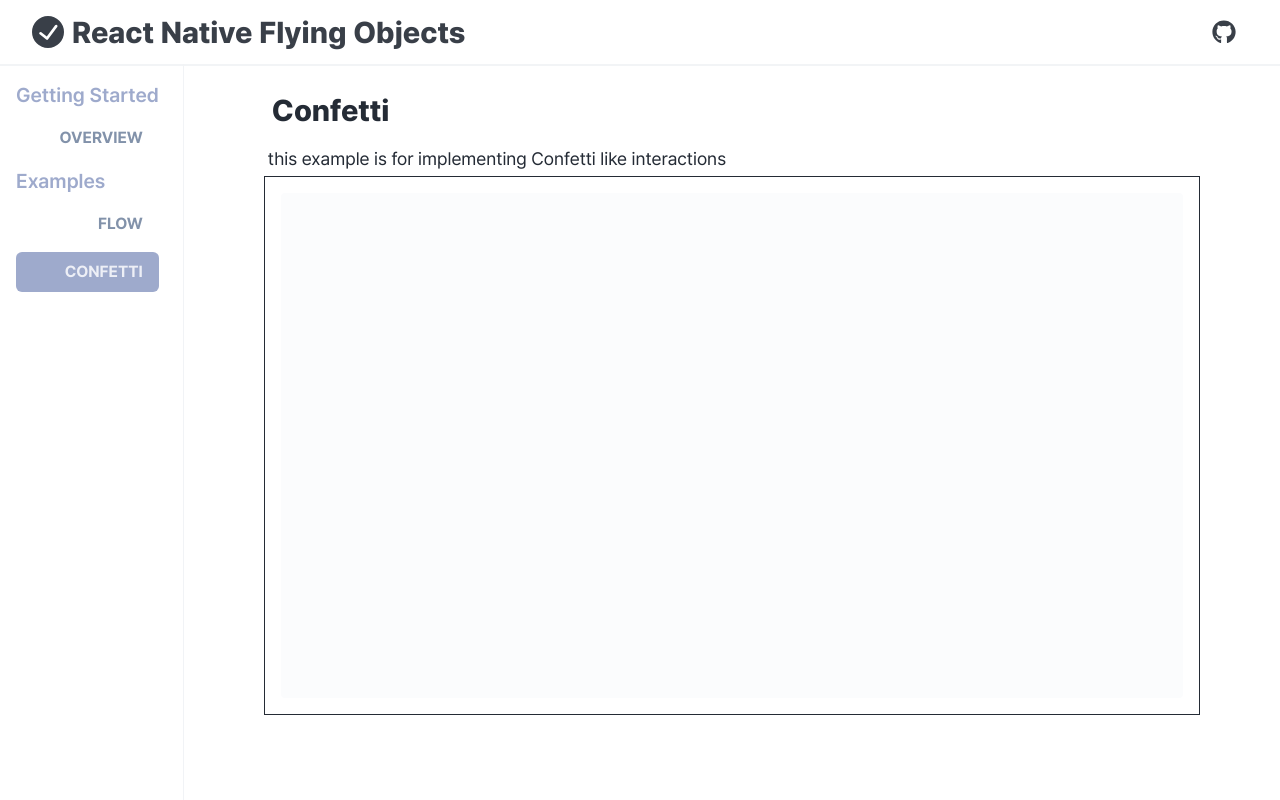
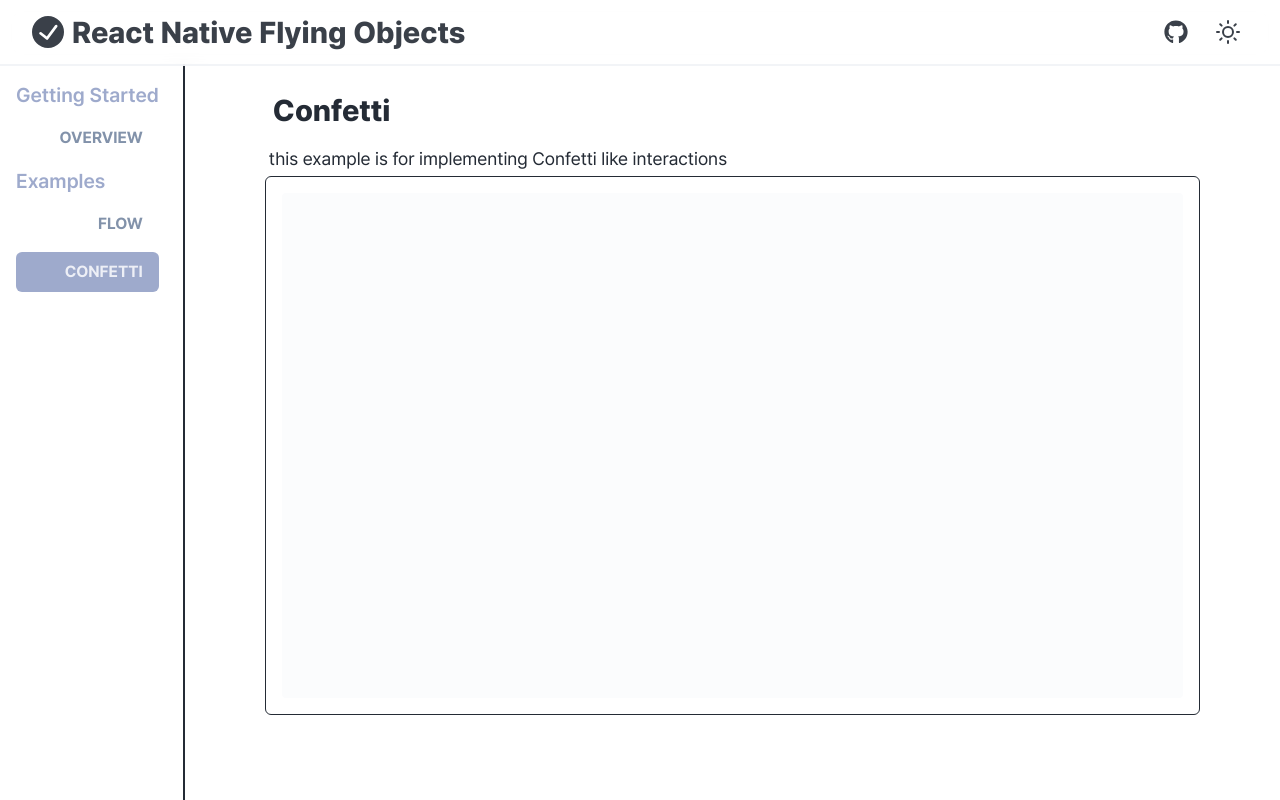
Before and after one commit to ysh4296/react-native-flying-object-pages, a Next.js app: page /docs/Confetti in a window 1280 px wide. Built offline with nearby package versions, Linux system fonts and the light colour scheme.

Commit message:
add responsive ui & dark mode

```diff
--- a/mdx-components.tsx
+++ b/mdx-components.tsx
@@ -1,8 +1,9 @@
-import { ListItem, Text, UnorderedList } from '@chakra-ui/react';
+import { Box, ListItem, Text, UnorderedList } from '@chakra-ui/react';
 import type { MDXComponents } from 'mdx/types';
-import { CopyBlock } from 'react-code-blocks';
 import code from 'content/code';
 import SnackBox from '@component/SnackBox';
+import CodeBlock from '@component/CodeBlock';
+import { layerStyles } from '@theme/layerStyle';
 
 export function useMDXComponents(components?: MDXComponents): MDXComponents {
   return {
@@ -41,8 +42,12 @@
       return <ListItem>{children}</ListItem>;
     },
     CopyBlock: (properties) => {
-      // @ts-ignore
-      return <CopyBlock {...properties} text={code[properties.text]} />;
+      return (
+        <Box p={2} borderRadius="md" border="1px solid" overflowX="auto">
+          {/** @ts-ignore */}
+          <CodeBlock {...properties} text={code[properties.text]} />
+        </Box>
+      );
     },
     SnackBox: (properties) => {
       return <SnackBox {...properties} />;
--- a/src/app/docs/layout.tsx
+++ b/src/app/docs/layout.tsx
@@ -10,7 +10,7 @@
         width="100%"
         height="100%"
         overflowY="auto"
-        borderLeft="solid 1px"
+        borderLeft={['none', 'none', 'solid 2px']}
         borderColor="gray.100"
       >
         {children}
--- a/src/app/page.tsx
+++ b/src/app/page.tsx
@@ -2,8 +2,6 @@
 
 import Description from '@component/landing/Description';
 import Home from '@component/landing/Home';
-// import SnackBox from '@component/SnackBox';
-// import GettingStarted from '../markdown/gettingStarted.mdx';
 
 export default function App() {
   return (
--- a/src/app/providers.tsx
+++ b/src/app/providers.tsx
@@ -1,9 +1,14 @@
 // app/providers.tsx
 'use client';
 
-import { ChakraProvider } from '@chakra-ui/react';
+import { ChakraProvider, ColorModeScript } from '@chakra-ui/react';
 import { theme } from 'theme/theme';
 
 export function Providers({ children }: { children: React.ReactNode }) {
-  return <ChakraProvider theme={theme}>{children}</ChakraProvider>;
+  return (
+    <ChakraProvider theme={theme}>
+      <ColorModeScript initialColorMode={theme.config.initialColorMode} />
+      {children}
+    </ChakraProvider>
+  );
 }
--- /dev/null
+++ b/src/component/CodeBlock.tsx
@@ -0,0 +1,25 @@
+'use client';
+
+import { useColorMode } from '@chakra-ui/react';
+import { CopyBlock, a11yDark, a11yLight } from 'react-code-blocks';
+
+interface CodeBlockProps {
+  text: any;
+  properties: any;
+}
+
+const CodeBlock = (props: CodeBlockProps) => {
+  const { text, properties } = props;
+  const { colorMode } = useColorMode();
+  return (
+    <CopyBlock
+      {...properties}
+      text={text}
+      theme={colorMode === 'light' ? a11yLight : a11yDark}
+      showLineNumbers
+      language="jsx"
+    />
+  );
+};
+
+export default CodeBlock;
--- a/src/component/Header.tsx
+++ b/src/component/Header.tsx
@@ -1,21 +1,9 @@
 'use client';
 
-import { CheckCircleIcon } from '@chakra-ui/icons';
-import {
-  Box,
-  Drawer,
-  DrawerBody,
-  DrawerContent,
-  DrawerHeader,
-  DrawerOverlay,
-  HStack,
-  IconButton,
-  Link,
-  useDisclosure,
-  VStack,
-} from '@chakra-ui/react';
+import { CheckCircleIcon, MoonIcon, SunIcon } from '@chakra-ui/icons';
+import { Box, HStack, IconButton, Link, useColorMode, useDisclosure } from '@chakra-ui/react';
 import { FaBars, FaGithub } from 'react-icons/fa';
-import DocsList from '@component/list/DocsList';
+import MenuDrawer from './MenuDrawer';
 
 /**
  * @todo
@@ -23,6 +11,7 @@
  */
 const Header = () => {
   const { isOpen, onOpen, onClose } = useDisclosure();
+  const { colorMode, toggleColorMode } = useColorMode();
 
   return (
     <>
@@ -34,7 +23,7 @@
         borderColor="gray.100"
         opacity={0.9}
         position="fixed"
-        bg="white"
+        backdropFilter="blur(10px)"
         zIndex={99}
       >
         <HStack justifyContent="space-between" height="100%">
@@ -42,7 +31,6 @@
             <HStack
               height="100%"
               _hover={{
-                background: 'white',
                 color: 'primary.600',
                 cursor: 'pointer',
               }}
@@ -60,7 +48,7 @@
           </Link>
           <HStack>
             <Link
-              hideBelow={'md'}
+              hideBelow="md"
               href="https://github.com/ysh4296/react-native-flying-objects"
               isExternal
             >
@@ -73,6 +61,16 @@
               />
             </Link>
             <IconButton
+              hideBelow="md"
+              variant="icon"
+              border="none"
+              p={0}
+              aria-label="Call Segun"
+              size="md"
+              icon={colorMode === 'light' ? <SunIcon /> : <MoonIcon />}
+              onClick={toggleColorMode}
+            />
+            <IconButton
               hideFrom="md"
               variant="icon"
               border="none"
@@ -81,22 +79,11 @@
               icon={<FaBars />}
               onClick={onOpen}
             />
-            {/* <IconButton
-            variant="icon"
-            border="none"
-            p={0}
-            aria-label="Call Segun"
-            size="md"
-            icon={<SunIcon />}
-            onClick={() => {
-              alert('change to dark theme');
-            }}
-          /> */}
           </HStack>
         </HStack>
       </Box>
 
-      <Drawer placement="right" onClose={onClose} isOpen={isOpen}>
+      {/* <Drawer placement="right" onClose={onClose} isOpen={isOpen}>
         <DrawerOverlay />
         <DrawerContent>
           <DrawerHeader borderBottomWidth="1px">Docs</DrawerHeader>
@@ -104,19 +91,31 @@
             <VStack w="100%" h="100%" justifyContent="space-between">
               <DocsList w="100%" />
 
-              <Link href="https://github.com/ysh4296/react-native-flying-objects" isExternal>
+              <HStack w="100%" justifyContent="flex-end">
+                <Link href="https://github.com/ysh4296/react-native-flying-objects" isExternal>
+                  <IconButton
+                    variant="icon"
+                    border="none"
+                    aria-label="Call Segun"
+                    size="lg"
+                    icon={<FaGithub />}
+                  />
+                </Link>
                 <IconButton
                   variant="icon"
                   border="none"
+                  p={0}
                   aria-label="Call Segun"
-                  size="lg"
-                  icon={<FaGithub />}
+                  size="md"
+                  icon={colorMode === 'light' ? <SunIcon /> : <MoonIcon />}
+                  onClick={toggleColorMode}
                 />
-              </Link>
+              </HStack>
             </VStack>
           </DrawerBody>
         </DrawerContent>
-      </Drawer>
+      </Drawer> */}
+      <MenuDrawer isOpen={isOpen} onClose={onClose} />
     </>
   );
 };
--- /dev/null
+++ b/src/component/MenuDrawer.tsx
@@ -0,0 +1,64 @@
+'use client';
+
+import { MoonIcon, SunIcon } from '@chakra-ui/icons';
+import {
+  Drawer,
+  DrawerBody,
+  DrawerContent,
+  DrawerHeader,
+  DrawerOverlay,
+  HStack,
+  IconButton,
+  Link,
+  useColorMode,
+  VStack,
+} from '@chakra-ui/react';
+import DocsList from '@component/list/DocsList';
+import { FaGithub } from 'react-icons/fa';
+
+interface MenuDrawerProps {
+  isOpen: boolean;
+  onClose: () => void;
+}
+
+const MenuDrawer = (props: MenuDrawerProps) => {
+  const { isOpen, onClose } = props;
+  const { colorMode, toggleColorMode } = useColorMode();
+
+  return (
+    <Drawer placement="right" onClose={onClose} isOpen={isOpen}>
+      <DrawerOverlay />
+      <DrawerContent>
+        <DrawerHeader borderBottomWidth="1px">Docs</DrawerHeader>
+        <DrawerBody>
+          <VStack w="100%" h="100%" justifyContent="space-between">
+            <DocsList w="100%" />
+
+            <HStack w="100%" justifyContent="flex-end">
+              <Link href="https://github.com/ysh4296/react-native-flying-objects" isExternal>
+                <IconButton
+                  variant="icon"
+                  border="none"
+                  aria-label="Call Segun"
+                  size="lg"
+                  icon={<FaGithub />}
+                />
+              </Link>
+              <IconButton
+                variant="icon"
+                border="none"
+                p={0}
+                aria-label="Call Segun"
+                size="md"
+                icon={colorMode === 'light' ? <SunIcon /> : <MoonIcon />}
+                onClick={toggleColorMode}
+              />
+            </HStack>
+          </VStack>
+        </DrawerBody>
+      </DrawerContent>
+    </Drawer>
+  );
+};
+
+export default MenuDrawer;
--- a/src/component/SnackBox.tsx
+++ b/src/component/SnackBox.tsx
@@ -1,6 +1,6 @@
 'use client';
 
-import { Box } from '@chakra-ui/react';
+import { Box, useColorMode } from '@chakra-ui/react';
 import { useEffect, useState } from 'react';
 
 interface SnackBoxProps {
@@ -10,6 +10,7 @@
 const SnackBox = (props: SnackBoxProps) => {
   const { snackId } = props;
   const [isClient, setIsClient] = useState(false);
+  const { colorMode } = useColorMode();
 
   useEffect(() => {
     setIsClient(true);
@@ -20,12 +21,12 @@
   }
 
   return (
-    <Box width="100%" padding={4} border="1px solid" p={4}>
+    <Box width="100%" padding={4} borderRadius="md" border="1px solid" p={4}>
       <div
         data-snack-id={snackId}
         data-snack-platform="web"
         data-snack-preview="true"
-        data-snack-theme="light"
+        data-snack-theme={colorMode}
         style={{
           overflow: 'hidden',
           background: '#fbfcfd',
--- a/src/theme/button.ts
+++ b/src/theme/button.ts
@@ -26,6 +26,7 @@
       fontSize: '2xl',
       px: 0,
       py: 0,
+      // bg: 'white',
       transitionDelay: '100ms',
       _hover: {
         bg: 'gray.200',
--- a/src/theme/theme.ts
+++ b/src/theme/theme.ts
@@ -7,6 +7,8 @@
 import { textStyles } from './textStyles';
 
 export const theme = extendTheme({
+  initialColorMode: 'light',
+  useSystemColorMode: false,
   fonts: {
     heading: fonts.bungee.style.fontFamily,
     body: fonts.pretendard.style.fontFamily,
```
